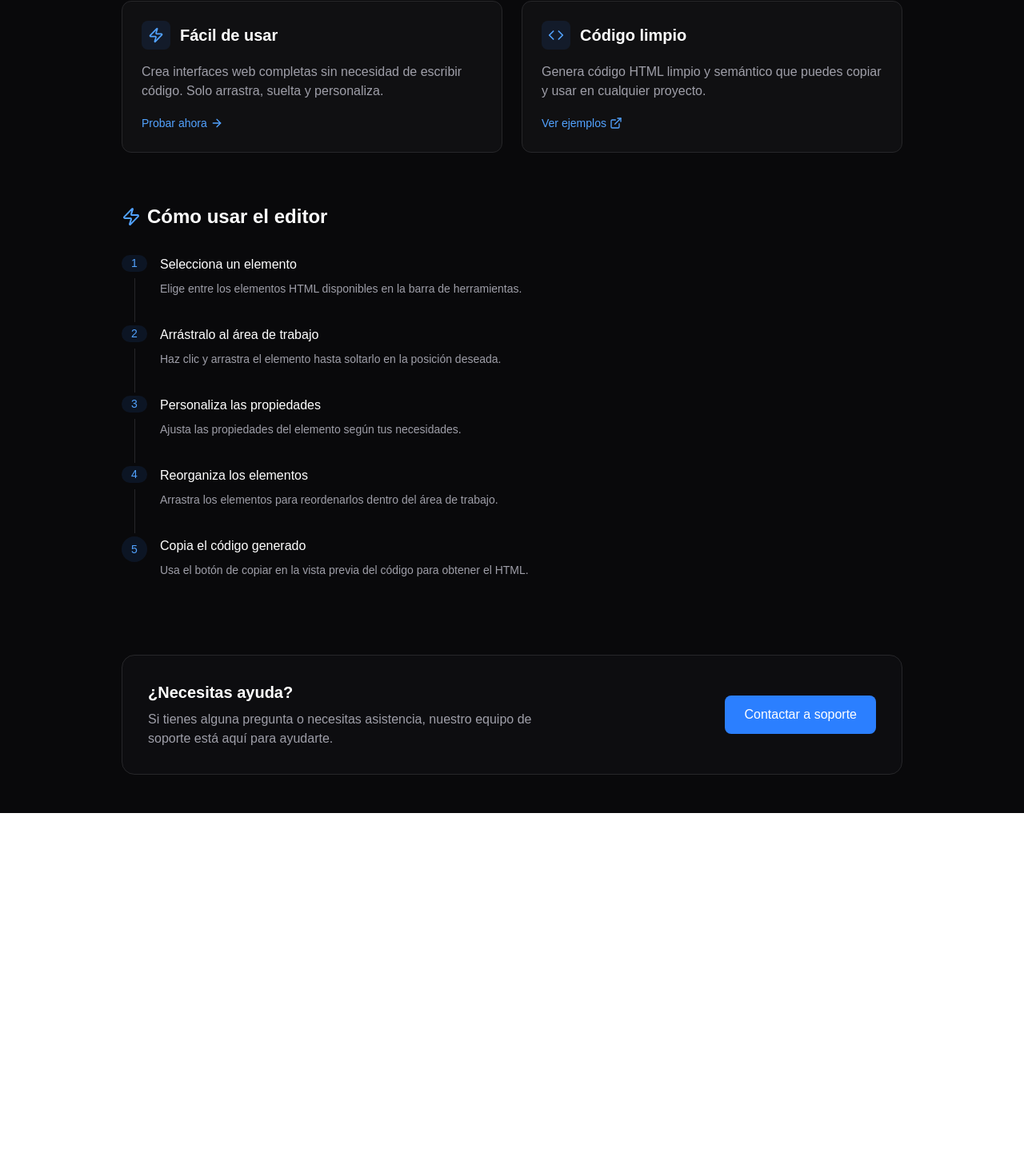
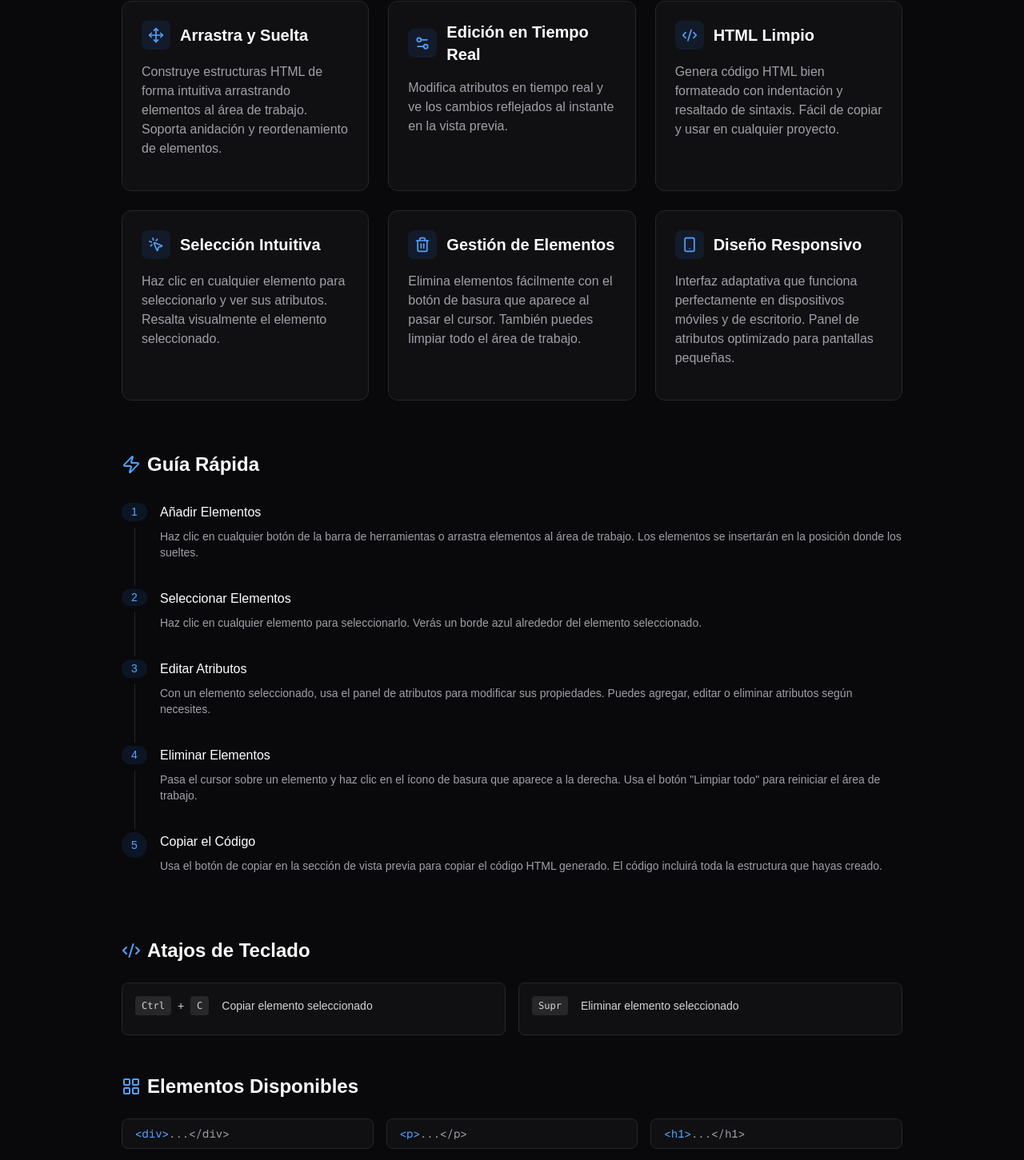
Before and after one commit to GRAMAPHENIA/el-palacio-dom, a Next.js app: page /documentacion in a window 1280 px wide. Shown: the part 275-1726 px from the top of the page at 80% size. Before the commit the page ends 1292 px from the top, so only its background shows below. Built offline with nearby package versions, Linux system fonts and the light colour scheme.

Commit message:
feat: actualizar la documentación con nuevas características y mejoras en la interfaz

```diff
--- a/src/app/(routes)/documentacion/page.tsx
+++ b/src/app/(routes)/documentacion/page.tsx
@@ -1,5 +1,21 @@
 import React from 'react';
-import { BookOpen, Code, Zap, ArrowRight, ExternalLink, Home } from 'lucide-react';
+import {
+  BookOpen,
+  Code,
+  Zap,
+  ArrowRight,
+  ExternalLink,
+  Home,
+  Code2,
+  MousePointerClick,
+  Trash2,
+  Move,
+  Smartphone,
+  CodeXml,
+  LayoutGrid,
+  Settings2,
+  Copy
+} from 'lucide-react';
 import Link from 'next/link';
 
 const FeatureCard = ({ icon: Icon, title, children, className = '' }: {
@@ -38,7 +54,7 @@ const Step = ({ number, title, children }: { number: number; title: string; chil
 
 export default function Documentacion() {
   return (
-    <main className="min-h-screen bg-zinc-950 relative">
+    <div className="min-h-screen bg-zinc-950 relative">
       <Link
         href="/"
         className="fixed top-6 left-6 z-50 p-3 rounded-full bg-zinc-900/80 backdrop-blur-sm border border-zinc-800 text-zinc-300 hover:bg-zinc-800/80 hover:text-white transition-colors"
@@ -46,7 +62,8 @@ export default function Documentacion() {
       >
         <Home className="w-5 h-5" />
       </Link>
-      <div className="container mx-auto p-6 py-12 max-w-5xl">
+
+      <main className="container mx-auto p-6 py-12 max-w-5xl">
         <div className="text-center max-w-3xl mx-auto mb-16">
           <div className="inline-flex items-center gap-2 px-4 py-2 bg-blue-500/10 text-blue-400 text-sm font-medium rounded-full mb-4">
             <BookOpen className="w-4 h-4" />
@@ -60,51 +77,132 @@ export default function Documentacion() {
           </p>
         </div>
 
-        <div className="grid md:grid-cols-2 gap-6 mb-16">
-          <FeatureCard icon={Zap} title="Fácil de usar">
+        <div className="grid md:grid-cols-2 lg:grid-cols-3 gap-6 mb-16">
+          <FeatureCard icon={Move} title="Arrastra y Suelta">
             <p className="mb-4">
-              Crea interfaces web completas sin necesidad de escribir código. Solo arrastra, suelta y personaliza.
+              Construye estructuras HTML de forma intuitiva arrastrando elementos al área de trabajo.
+              Soporta anidación y reordenamiento de elementos.
             </p>
-            <a href="/el-palacio-dom" className="inline-flex items-center text-blue-400 hover:text-blue-300 text-sm font-medium group">
-              Probar ahora <ArrowRight className="w-4 h-4 ml-1 group-hover:translate-x-1 transition-transform" />
-            </a>
           </FeatureCard>
 
-          <FeatureCard icon={Code} title="Código limpio">
+          <FeatureCard icon={Settings2} title="Edición en Tiempo Real">
             <p className="mb-4">
-              Genera código HTML limpio y semántico que puedes copiar y usar en cualquier proyecto.
+              Modifica atributos en tiempo real y ve los cambios reflejados al instante en la vista previa.
             </p>
-            <a href="#como-usar" className="inline-flex items-center text-blue-400 hover:text-blue-300 text-sm font-medium group">
-              Ver ejemplos <ExternalLink className="w-4 h-4 ml-1" />
-            </a>
+          </FeatureCard>
+
+          <FeatureCard icon={CodeXml} title="HTML Limpio">
+            <p className="mb-4">
+              Genera código HTML bien formateado con indentación y resaltado de sintaxis.
+              Fácil de copiar y usar en cualquier proyecto.
+            </p>
+          </FeatureCard>
+
+          <FeatureCard icon={MousePointerClick} title="Selección Intuitiva">
+            <p className="mb-4">
+              Haz clic en cualquier elemento para seleccionarlo y ver sus atributos.
+              Resalta visualmente el elemento seleccionado.
+            </p>
+          </FeatureCard>
+
+          <FeatureCard icon={Trash2} title="Gestión de Elementos">
+            <p className="mb-4">
+              Elimina elementos fácilmente con el botón de basura que aparece al pasar el cursor.
+              También puedes limpiar todo el área de trabajo.
+            </p>
+          </FeatureCard>
+
+          <FeatureCard icon={Smartphone} title="Diseño Responsivo">
+            <p className="mb-4">
+              Interfaz adaptativa que funciona perfectamente en dispositivos móviles y de escritorio.
+              Panel de atributos optimizado para pantallas pequeñas.
+            </p>
           </FeatureCard>
         </div>
 
         <section id="como-usar" className="mb-16">
           <h2 className="text-2xl font-bold text-white mb-8 flex items-center gap-2">
             <Zap className="w-6 h-6 text-blue-400" />
-            Cómo usar el editor
+            Guía Rápida
+          </h2>
+
+          <div className="space-y-1 mb-12">
+            <Step number={1} title="Añadir Elementos">
+              Haz clic en cualquier botón de la barra de herramientas o arrastra elementos al área de trabajo.
+              Los elementos se insertarán en la posición donde los sueltes.
+            </Step>
+
+            <Step number={2} title="Seleccionar Elementos">
+              Haz clic en cualquier elemento para seleccionarlo. Verás un borde azul alrededor del elemento seleccionado.
+            </Step>
+
+            <Step number={3} title="Editar Atributos">
+              Con un elemento seleccionado, usa el panel de atributos para modificar sus propiedades.
+              Puedes agregar, editar o eliminar atributos según necesites.
+            </Step>
+
+            <Step number={4} title="Eliminar Elementos">
+              Pasa el cursor sobre un elemento y haz clic en el ícono de basura que aparece a la derecha.
+              Usa el botón "Limpiar todo" para reiniciar el área de trabajo.
+            </Step>
+
+            <Step number={5} title="Copiar el Código">
+              Usa el botón de copiar en la sección de vista previa para copiar el código HTML generado.
+              El código incluirá toda la estructura que hayas creado.
+            </Step>
+          </div>
+
+          <h2 className="text-2xl font-bold text-white mb-6 flex items-center gap-2 mt-12">
+            <Code2 className="w-6 h-6 text-blue-400" />
+            Atajos de Teclado
+          </h2>
+
+          <div className="grid md:grid-cols-2 gap-4 mb-8">
+            <div className="bg-zinc-900/50 border border-zinc-800 rounded-lg p-4">
+              <div className="flex items-center gap-2 text-sm font-medium text-zinc-300 mb-2">
+                <kbd className="px-2 py-1 bg-zinc-800 rounded text-xs">Ctrl</kbd> +
+                <kbd className="px-2 py-1 bg-zinc-800 rounded text-xs">C</kbd>
+                <span className="ml-2">Copiar elemento seleccionado</span>
+              </div>
+            </div>
+            <div className="bg-zinc-900/50 border border-zinc-800 rounded-lg p-4">
+              <div className="flex items-center gap-2 text-sm font-medium text-zinc-300">
+                <kbd className="px-2 py-1 bg-zinc-800 rounded text-xs">Supr</kbd>
+                <span className="ml-2">Eliminar elemento seleccionado</span>
+              </div>
+            </div>
+          </div>
+
+          <h2 className="text-2xl font-bold text-white mb-6 flex items-center gap-2 mt-12">
+            <LayoutGrid className="w-6 h-6 text-blue-400" />
+            Elementos Disponibles
+          </h2>
+
+          <div className="grid md:grid-cols-2 lg:grid-cols-3 gap-4 mb-8">
+            {['div', 'p', 'h1', 'h2', 'h3', 'span', 'a', 'button', 'img', 'ul', 'ol', 'li', 'input', 'form', 'section', 'article', 'header', 'footer', 'nav', 'aside'].map((tag) => (
+              <div key={tag} className="bg-zinc-900/50 border border-zinc-800 rounded-lg px-4 py-2 text-sm font-mono">
+                <span className="text-blue-400">&lt;{tag}&gt;</span>
+                <span className="text-zinc-400">...&lt;/{tag}&gt;</span>
+              </div>
+            ))}
+          </div>
+        </section>
+
+        <section className="mt-16">
+          <h2 className="text-2xl font-bold text-white mb-6 flex items-center gap-2">
+            <Zap className="w-6 h-6 text-blue-400" />
+            Funcionalidades Adicionales
           </h2>
 
           <div className="space-y-1">
-            <Step number={1} title="Selecciona un elemento">
-              Elige entre los elementos HTML disponibles en la barra de herramientas.
+            <Step number={1} title="Reorganización de Elementos">
+              Arrastra los elementos para reordenarlos dentro del área de trabajo.
+              Puedes arrastrar elementos para anidarlos dentro de otros elementos.
             </Step>
 
-            <Step number={2} title="Arrástralo al área de trabajo">
-              Haz clic y arrastra el elemento hasta soltarlo en la posición deseada.
-            </Step>
-
-            <Step number={3} title="Personaliza las propiedades">
-              Ajusta las propiedades del elemento según tus necesidades.
-            </Step>
-
-            <Step number={4} title="Reorganiza los elementos">
-              Arrastra los elementos para reordenarlos dentro del área de trabajo.
-            </Step>
-
-            <Step number={5} title="Copia el código generado">
-              Usa el botón de copiar en la vista previa del código para obtener el HTML.
+            <Step number={2} title="Exportación de Código">
+              Usa el botón de copiar en la vista previa del código para obtener el HTML generado.
+              El código incluye toda la estructura y los atributos que hayas configurado.
             </Step>
           </div>
         </section>
@@ -125,7 +223,7 @@ export default function Documentacion() {
             </a>
           </div>
         </section>
-      </div>
-    </main>
+      </main>
+    </div>
   );
 }
```
Also changed, not shown: 1 other file (tests, documents, lock files or other folders).
